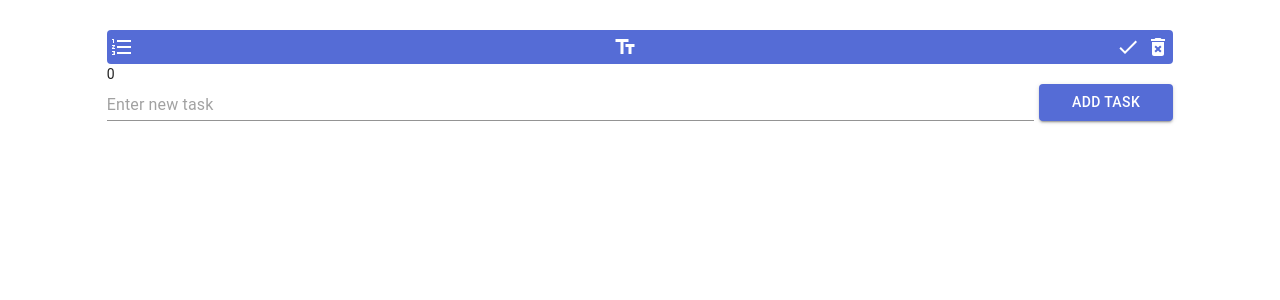
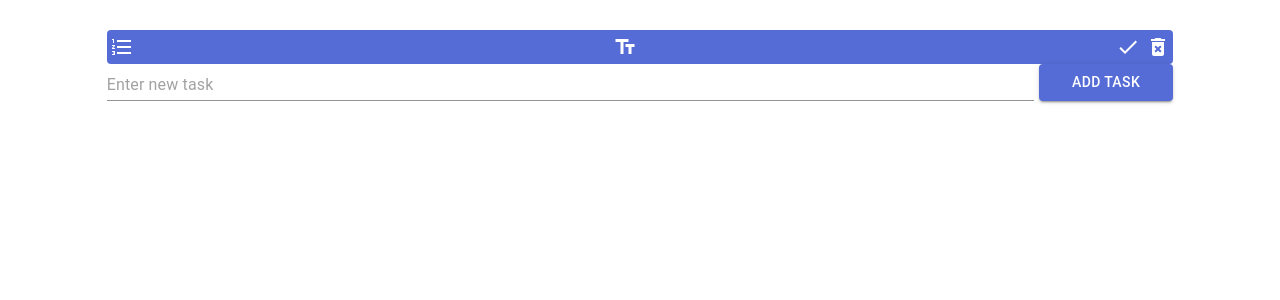
Before and after one commit to maksimanom/react-typescript, a React (Create React App) app: page / in a window 1280 px wide. Shown: the top 300 px of the page. Built offline with nearby package versions, Linux system fonts and the light colour scheme.

Commit message:
some changes

```diff
--- a/src/App.tsx
+++ b/src/App.tsx
@@ -79,8 +79,7 @@ function App() {
           </div>
         </Box>
         <div className="list-block">
-          {toDoList.length &&
-            toDoList.map((item, index) => {
+          {toDoList.map((item, index) => {
             return (
               <ItemList
                 task={item}
```
Lines whose indentation alone changed are shown as unchanged.
